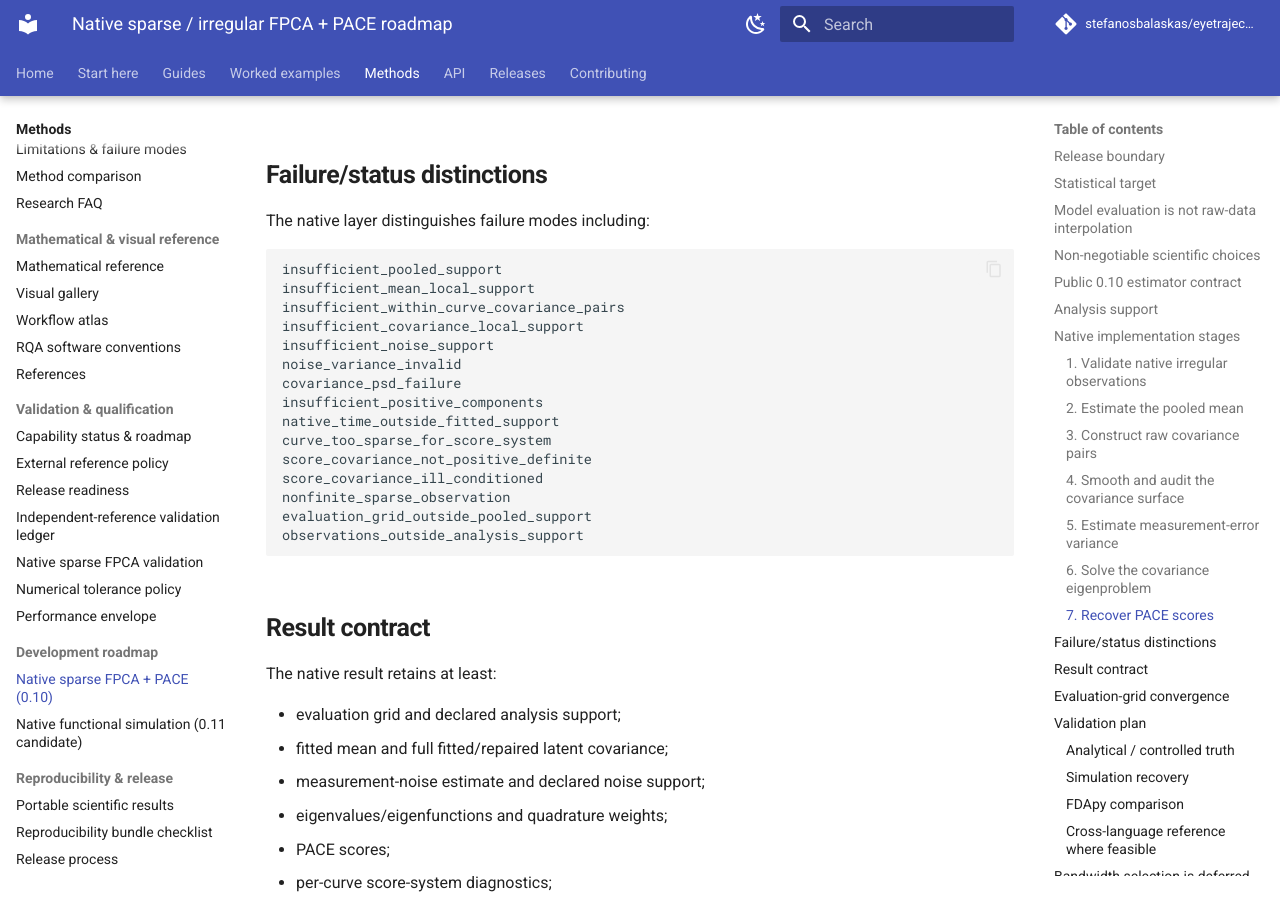
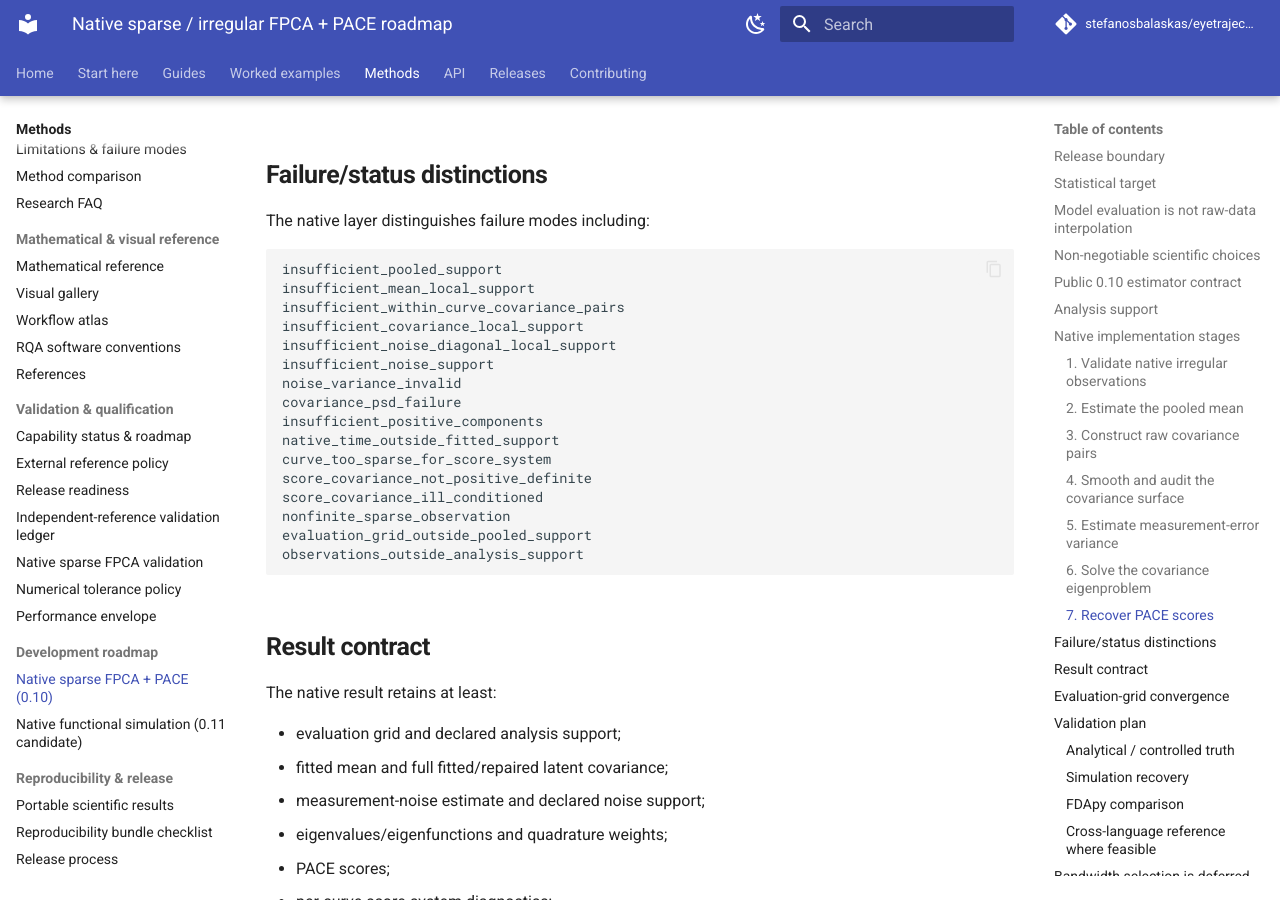
Before and after one commit to stefanosbalaskas/eyetrajectoriespy, an MkDocs documentation site: the page built from docs/development/native-sparse-fpca.md, in a window 1280 px wide and 900 px high, scrolled down 5786 px. Built offline with MkDocs 1.6.1 and Material for MkDocs 9.7.7, drawn with Linux system fonts in a browser that asks for light colours; comment, search, counter and statistics services are not loaded.

Commit message:
Document rotated noise-diagonal support failure

```diff
--- a/docs/development/native-sparse-fpca.md
+++ b/docs/development/native-sparse-fpca.md
@@ -285,6 +285,7 @@ insufficient_pooled_support
 insufficient_mean_local_support
 insufficient_within_curve_covariance_pairs
 insufficient_covariance_local_support
+insufficient_noise_diagonal_local_support
 insufficient_noise_support
 noise_variance_invalid
 covariance_psd_failure
```
